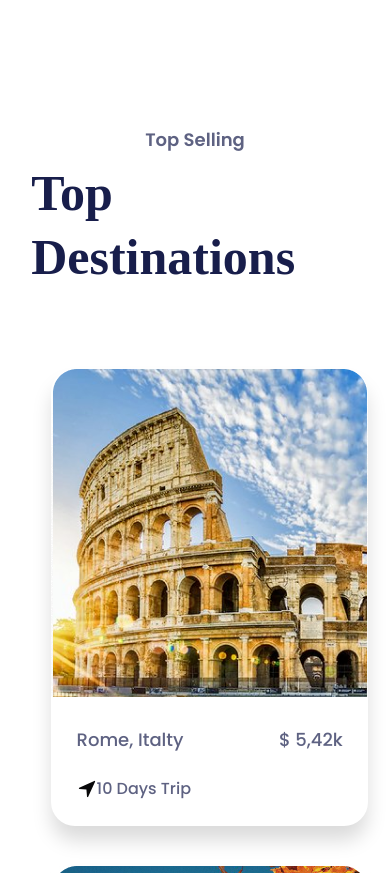
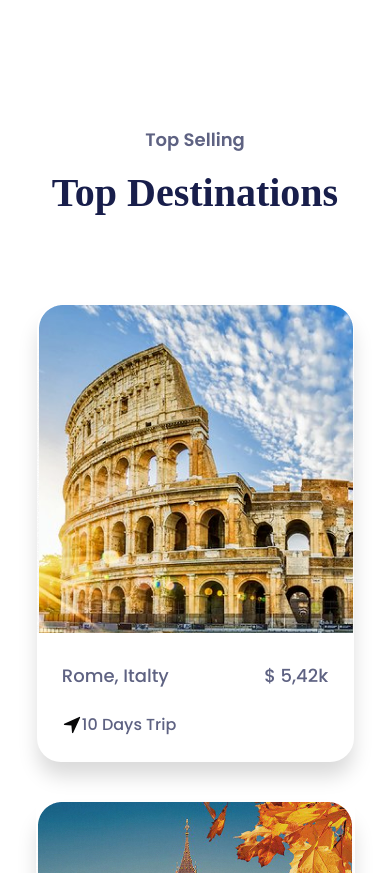
Before and after one commit to Rostyk-Mandryk/jadoo-travel, a website: page index.html in a window 390 px wide. Shown: the part 2171-3044 px from the top of the page. Drawn offline with nearby package versions, Linux system fonts and the light colour scheme; a web font is replaced by a local one.

Commit message:
Fix Section 3

```diff
--- a/styles/style.scss
+++ b/styles/style.scss
@@ -263,6 +263,7 @@ body {
         font-weight: 700;
         font-size: 50px;
         line-height: 64px;
+        text-align: center;
     }
     &_categori {
         padding-top: 60px;
@@ -275,10 +276,13 @@ body {
 
         }
         &_cards {
-            margin: 20px;
+            margin: 20px auto;
             height: 457px;
             border-radius: 1.5rem;
             box-shadow: 0 15px 20px -1px rgba(0, 0, 0, 0.15);
+            &:hover {
+                box-shadow: rgba(0, 0, 0, 0.25) 0px 14px 28px, rgba(0, 0, 0, 0.22) 0px 10px 10px;
+            }
         }
        &_name_and_price {
         padding: 27px 8%;
@@ -410,6 +414,11 @@ body {
             justify-content: space-between;
         }
     }
+    .destination_container {
+        &_title {
+            font-size: 40px;
+        }
+    }
 }
 
 
@@ -475,5 +484,9 @@ body {
             height: 6rem;
         }
     }
-
+    .destination_container {
+        &_title {
+            font-size: 40px;
+        }
+    }
   }
```
Also changed, not shown: styles/style.css, 1 other file.
